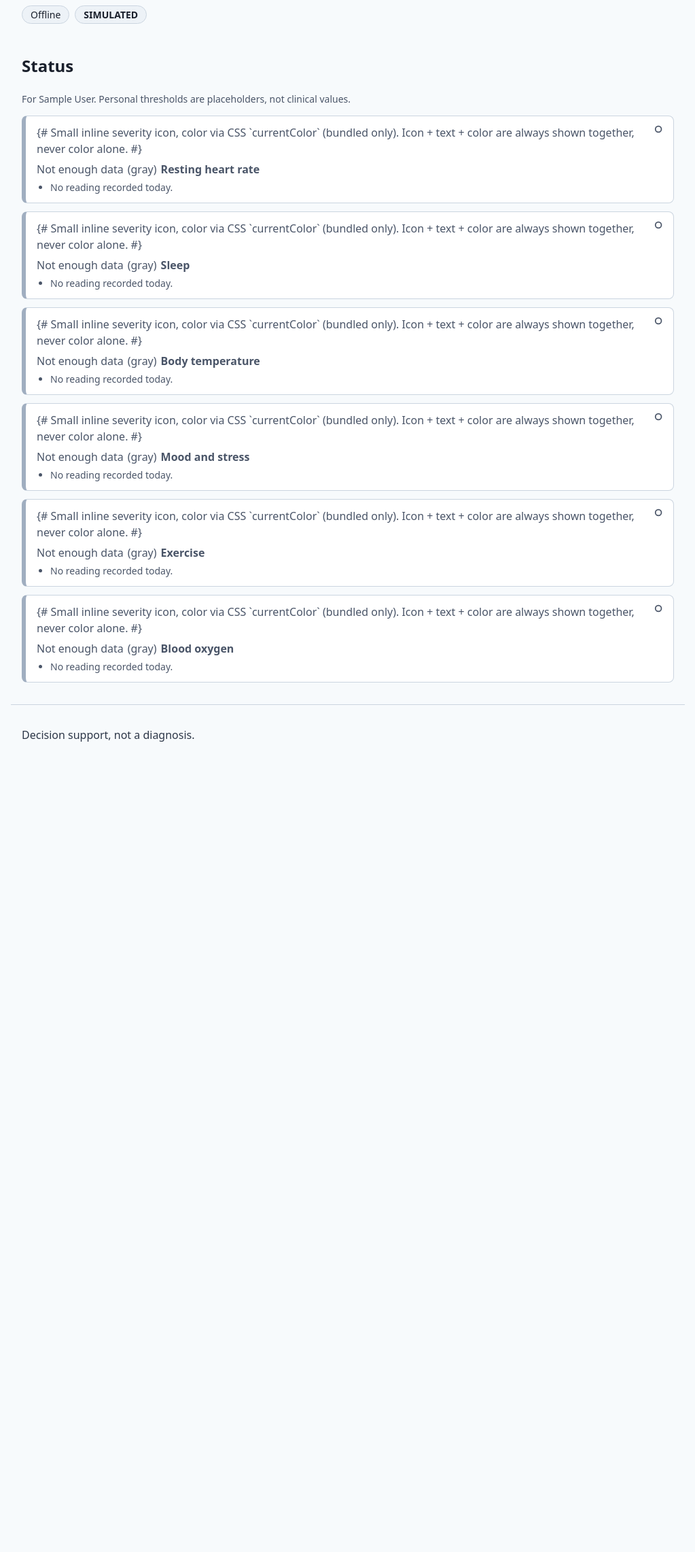
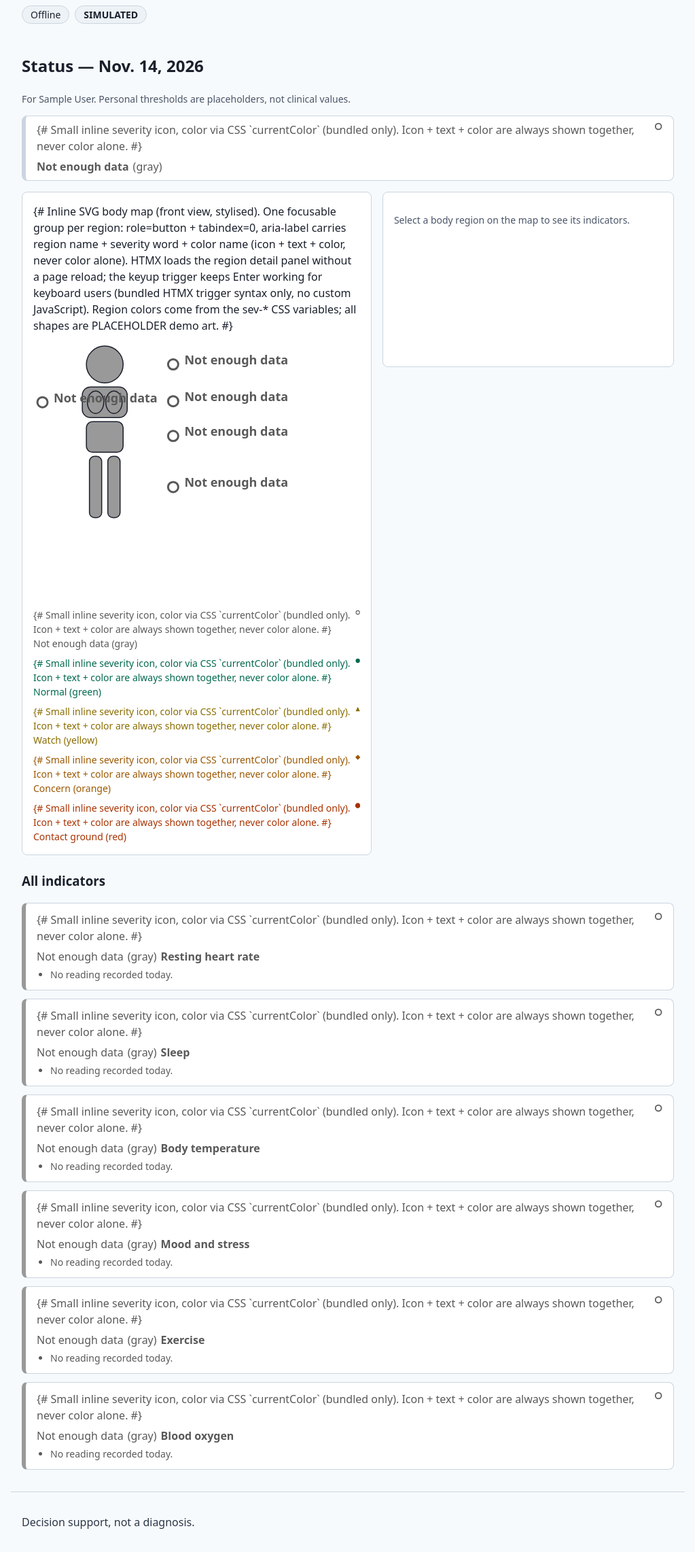
Before and after one commit to SamuelNadutey/AstroPulse, a Django app: page /status/ in a window 1280 px wide. Shown: the part 90-2373 px from the top of the page at 68% size, without its empty margins (128-1151 px from the left). Before the commit the page ends 1181 px from the top, so only its background shows below. Run offline with Django 5.2, Linux system fonts and the light colour scheme; tables that the repository leaves empty hold one stand-in row (values such as "Sample post").

Commit message:
stage-4: interactive body map and status dashboard

```diff
--- a/core/static/core/app.css
+++ b/core/static/core/app.css
@@ -123,13 +123,23 @@ body {
   padding: 0.75rem 1rem;
 }
 
-/* Severity colors: always paired with an icon and a text word above,
-   never color alone (AGENTS.md hard rule 5). */
-.sev-gray { border-left-color: #a0aec0; color: #4a5568; }
-.sev-green { border-left-color: #38a169; color: #276749; }
-.sev-yellow { border-left-color: #d69e2e; color: #975a16; }
-.sev-orange { border-left-color: #dd6b20; color: #9c4221; }
-.sev-red { border-left-color: #c53030; color: #822727; }
+/* Severity palette: Okabe-Ito derived, color-blind-safe placeholder
+   tones (fill for shapes/icons, darker text tone). Severity is always
+   paired with an icon and a text word, never color alone (AGENTS.md
+   hard rule 5). All values are placeholders, not clinical colors. */
+:root {
+  --sev-gray-fill: #999999;   --sev-gray-text: #595959;
+  --sev-green-fill: #009E73;  --sev-green-text: #00694F;
+  --sev-yellow-fill: #E6B800; --sev-yellow-text: #8A6D00;
+  --sev-orange-fill: #E69F00; --sev-orange-text: #9C5700;
+  --sev-red-fill: #D55E00;    --sev-red-text: #A83200;
+}
+
+.sev-gray { border-left-color: var(--sev-gray-fill); color: var(--sev-gray-text); --region-color: var(--sev-gray-fill); }
+.sev-green { border-left-color: var(--sev-green-fill); color: var(--sev-green-text); --region-color: var(--sev-green-fill); }
+.sev-yellow { border-left-color: var(--sev-yellow-fill); color: var(--sev-yellow-text); --region-color: var(--sev-yellow-fill); }
+.sev-orange { border-left-color: var(--sev-orange-fill); color: var(--sev-orange-text); --region-color: var(--sev-orange-fill); }
+.sev-red { border-left-color: var(--sev-red-fill); color: var(--sev-red-text); --region-color: var(--sev-red-fill); }
 
 .status-row-head {
   display: flex;
@@ -162,3 +172,112 @@ body {
   padding-left: 1.25rem;
   font-size: 0.875rem;
 }
+
+/* Status dashboard: body map + detail panel (CSS grid, mobile-friendly). */
+.dashboard {
+  display: grid;
+  grid-template-columns: minmax(0, 1.2fr) minmax(0, 1fr);
+  gap: 1rem;
+  align-items: start;
+  margin-bottom: 1.5rem;
+}
+
+@media (max-width: 48rem) {
+  .dashboard {
+    grid-template-columns: 1fr;
+  }
+}
+
+.dashboard-map,
+.dashboard-panel {
+  border: 1px solid #cbd5e0;
+  border-radius: 0.5rem;
+  background: #ffffff;
+  padding: 1rem;
+}
+
+.dashboard-panel {
+  min-height: 14rem;
+}
+
+.bodymap {
+  width: 100%;
+  height: auto;
+  max-width: 32rem;
+  display: block;
+}
+
+.bm-region {
+  cursor: pointer;
+}
+
+.bm-region .bm-shape {
+  fill: var(--region-color, #a0aec0);
+  stroke: #1a202c;
+  stroke-width: 1;
+}
+
+.bm-region:focus {
+  outline: 3px solid #2b6cb0;
+}
+
+.bm-label-text {
+  fill: currentColor;
+  font-size: 12px;
+  font-weight: 600;
+}
+
+.bm-legend {
+  list-style: none;
+  display: flex;
+  flex-wrap: wrap;
+  gap: 0.5rem 1rem;
+  margin: 0.75rem 0 0;
+  padding: 0;
+  font-size: 0.875rem;
+}
+
+.overall-banner {
+  display: flex;
+  align-items: center;
+  flex-wrap: wrap;
+  gap: 0.375rem;
+  border: 1px solid #cbd5e0;
+  border-left-width: 6px;
+  border-radius: 0.5rem;
+  background: #ffffff;
+  padding: 0.5rem 1rem;
+  margin-bottom: 1rem;
+}
+
+.region-detail-head,
+.region-indicator-head {
+  display: flex;
+  align-items: center;
+  flex-wrap: wrap;
+  gap: 0.375rem;
+}
+
+.region-detail-head .region-title {
+  margin: 0;
+  font-size: 1.05rem;
+}
+
+.region-indicator {
+  border: 1px solid #cbd5e0;
+  border-left-width: 5px;
+  border-radius: 0.5rem;
+  padding: 0.5rem 0.75rem;
+  margin-top: 0.5rem;
+}
+
+.region-indicator-label {
+  font-size: 0.95rem;
+}
+
+.trend-link {
+  display: inline-block;
+  margin-top: 0.25rem;
+  font-size: 0.875rem;
+  color: #2b6cb0;
+}
--- /dev/null
+++ b/core/templates/core/_bodymap.html
@@ -0,0 +1,39 @@
+{# Inline SVG body map (front view, stylised). One focusable group per
+   region: role=button + tabindex=0, aria-label carries region name +
+   severity word + color name (icon + text + color, never color alone).
+   HTMX loads the region detail panel without a page reload; the keyup
+   trigger keeps Enter working for keyboard users (bundled HTMX trigger
+   syntax only, no custom JavaScript). Region colors come from the
+   sev-* CSS variables; all shapes are PLACEHOLDER demo art. #}
+<svg class="bodymap" viewBox="0 0 320 260" role="group" aria-label="Body map: indicator severity by body region">
+  {% for region in regions %}
+  <g id="bm-{{ region.name }}"
+     class="bm-region sev-{{ region.severity }}"
+     role="button"
+     tabindex="0"
+     aria-label="{{ region.label }} — {{ region.display.word }} ({{ region.severity }})"
+     hx-get="{% url 'core:region_detail' region.name %}?date={{ date|date:'Y-m-d' }}"
+     hx-target="#region-panel"
+     hx-swap="innerHTML"
+     hx-trigger="click, keyup[key==='Enter']">
+    {% if region.name == "head" %}
+    <circle class="bm-shape" cx="70" cy="30" r="18"/>
+    <g class="bm-label" transform="translate(130,23)">{% include "core/_severity_icon.html" with shape=region.display.shape only %}<text class="bm-label-text" x="18" y="7">{{ region.display.word }}</text></g>
+    {% elif region.name == "chest" %}
+    <rect class="bm-shape" x="48" y="52" width="44" height="30" rx="8"/>
+    <g class="bm-label" transform="translate(130,59)">{% include "core/_severity_icon.html" with shape=region.display.shape only %}<text class="bm-label-text" x="18" y="7">{{ region.display.word }}</text></g>
+    {% elif region.name == "lungs" %}
+    <ellipse class="bm-shape" cx="61" cy="67" rx="8" ry="11"/>
+    <ellipse class="bm-shape" cx="79" cy="67" rx="8" ry="11"/>
+    <g class="bm-label" transform="translate(2,60)">{% include "core/_severity_icon.html" with shape=region.display.shape only %}<text class="bm-label-text" x="18" y="7">{{ region.display.word }}</text></g>
+    {% elif region.name == "torso" %}
+    <rect class="bm-shape" x="52" y="86" width="36" height="30" rx="6"/>
+    <g class="bm-label" transform="translate(130,93)">{% include "core/_severity_icon.html" with shape=region.display.shape only %}<text class="bm-label-text" x="18" y="7">{{ region.display.word }}</text></g>
+    {% else %}
+    <rect class="bm-shape" x="55" y="120" width="12" height="60" rx="5"/>
+    <rect class="bm-shape" x="73" y="120" width="12" height="60" rx="5"/>
+    <g class="bm-label" transform="translate(130,143)">{% include "core/_severity_icon.html" with shape=region.display.shape only %}<text class="bm-label-text" x="18" y="7">{{ region.display.word }}</text></g>
+    {% endif %}
+  </g>
+  {% endfor %}
+</svg>
--- a/core/templates/core/status.html
+++ b/core/templates/core/status.html
@@ -1,13 +1,40 @@
 {% extends "core/base.html" %}
 {% block title %}Status{% endblock %}
 {% block content %}
-<h2>Status</h2>
+<h2>Status{% if date %} — {{ date }}{% endif %}</h2>
 {% if crew is None %}
 <p>No data yet. Complete a <a href="{% url 'core:checkin' %}">daily check-in</a> first.</p>
 {% else %}
-<p class="placeholder-note">
-  For {{ crew }}. Personal thresholds are placeholders, not clinical values.
-</p>
+<p class="placeholder-note">For {{ crew }}. Personal thresholds are placeholders, not clinical values.</p>
+{# Overall banner: worst severity with icon + text + color. #}
+<div class="overall-banner sev-{{ overall.severity }}" role="status">
+  <span class="sev-icon" aria-hidden="true">{% include "core/_severity_icon.html" with shape=overall.shape only %}</span>
+  <strong class="overall-word">{{ overall.word }}</strong>
+  <span class="sev-name">({{ overall.severity }})</span>
+  {% if overall.is_simulated %}<span class="badge-simulated">SIMULATED</span>{% endif %}
+</div>
+
+<div class="dashboard">
+  <section class="dashboard-map" aria-label="Body map">
+    {% include "core/_bodymap.html" %}
+    <ul class="bm-legend" aria-label="Severity legend">
+      {% for item in legend %}
+      <li class="sev-{{ item.severity }}">
+        <span class="sev-icon" aria-hidden="true">{% include "core/_severity_icon.html" with shape=item.shape only %}</span>
+        {{ item.word }} ({{ item.severity }})
+      </li>
+      {% endfor %}
+    </ul>
+  </section>
+  <section class="dashboard-panel" aria-label="Region detail">
+    <div id="region-panel">
+      <p class="placeholder-note">Select a body region on the map to see its indicators.</p>
+    </div>
+  </section>
+</div>
+
+{# No-JS fallback: the full per-indicator list (Stage 3 output). #}
+<h3>All indicators</h3>
 <div class="status-list">
   {% for entry in entries %}
   <section class="status-row sev-{{ entry.result.severity }}">
@@ -15,7 +42,7 @@
       <span class="sev-icon" aria-hidden="true">{% include "core/_severity_icon.html" with shape=entry.display.shape only %}</span>
       <span class="sev-word">{{ entry.display.word }}</span>
       <span class="sev-name">({{ entry.result.severity }})</span>
-      <h3 class="status-label">{{ entry.label }}</h3>
+      <h4 class="status-label">{{ entry.label }}</h4>
       {% if entry.value is not None %}
       <span class="status-value">{{ entry.value }} {{ entry.unit }}</span>
       {% endif %}
--- a/core/urls.py
+++ b/core/urls.py
@@ -10,4 +10,6 @@ urlpatterns = [
     path("checkin/", views.checkin, name="checkin"),
     path("checkin/fields/", views.checkin_fields, name="checkin_fields"),
     path("status/", views.status, name="status"),
+    path("region/<str:region>/", views.region_detail, name="region_detail"),
+    path("trend/<str:indicator_key>/", views.trend, name="trend"),
 ]
--- a/core/views.py
+++ b/core/views.py
@@ -7,13 +7,26 @@ environment switcher. Every page inherits the footer:
 No engine math lives here: status results come from core.services
 (run_status_for), which calls the pure engine.
 """
+from django.http import Http404
 from django.db import transaction
 from django.shortcuts import redirect, render
 from django.utils import timezone
+from django.utils.dateparse import parse_date
 
 from core.forms import CheckInForm
 from core.models import CheckIn, CrewMember, Reading
-from core.services import run_status_for
+from core.services import (
+    REGION_LABELS,
+    SEVERITY_GREEN,
+    SEVERITY_GRAY,
+    SEVERITY_ORANGE,
+    SEVERITY_RED,
+    SEVERITY_YELLOW,
+    load_indicators,
+    region_statuses,
+    run_status_for,
+    worst_severity,
+)
 
 # Single local crew member for real (non-simulated) check-ins until the
 # dashboard/auth stage introduces profiles. Demo seeding creates its own
@@ -44,6 +57,56 @@ def _current_crew():
         .first()
     )
     return latest.crew_member if latest else CrewMember.objects.first()
+
+
+def _clean_date(raw):
+    """Parse a ?date= query parameter for the dashboard.
+
+    Invalid or future dates fall back to today: the dashboard describes the
+    present, and past dates exist so a seeded demo scenario can be reviewed
+    day by day.
+    """
+    today = timezone.localdate()
+    parsed = parse_date(raw) if raw else None
+    if parsed is None or parsed > today:
+        return today
+    return parsed
+
+
+def _overall(entries):
+    """Overall banner info: the worst severity across all indicators."""
+    if not entries:
+        return {
+            "severity": SEVERITY_GRAY,
+            **SEVERITY_DISPLAY[SEVERITY_GRAY],
+            "is_simulated": False,
+        }
+    severity = worst_severity([e["result"].severity for e in entries])
+    word = (
+        "All indicators normal"
+        if severity == SEVERITY_GREEN
+        else SEVERITY_DISPLAY[severity]["word"]
+    )
+    return {
+        "severity": severity,
+        "word": word,
+        "shape": SEVERITY_DISPLAY[severity]["shape"],
+        "is_simulated": any(e["is_simulated"] for e in entries),
+    }
+
+
+def _legend():
+    """Legend items in severity order (icon + word + color, never color alone)."""
+    return [
+        {"severity": severity, **SEVERITY_DISPLAY[severity]}
+        for severity in (
+            SEVERITY_GRAY,
+            SEVERITY_GREEN,
+            SEVERITY_YELLOW,
+            SEVERITY_ORANGE,
+            SEVERITY_RED,
+        )
+    ]
 
 
 def home(request):
@@ -101,12 +164,74 @@ def checkin_fields(request):
 
 
 def status(request):
-    """Status placeholder page: severity icon + text + color per indicator."""
+    """Status dashboard: body map + region detail panel + overall banner.
+
+    ?date=YYYY-MM-DD reviews a past day (placeholder demo support, e.g. the
+    seeded drift_day6 scenario); invalid or future dates fall back to today.
+    """
     crew = _current_crew()
-    context = {"entries": [], "crew": crew}
+    date = _clean_date(request.GET.get("date"))
+    context = {
+        "entries": [],
+        "regions": [],
+        "legend": _legend(),
+        "overall": _overall([]),
+        "crew": crew,
+        "date": date,
+    }
     if crew is not None:
-        entries = run_status_for(crew, timezone.localdate())
+        entries = run_status_for(crew, date)
         for entry in entries:
             entry["display"] = SEVERITY_DISPLAY[entry["result"].severity]
         context["entries"] = entries
+        context["regions"] = region_statuses(entries)
+        for region in context["regions"]:
+            region["display"] = SEVERITY_DISPLAY[region["severity"]]
+        context["overall"] = _overall(entries)
     return render(request, "core/status.html", context)
+
+
+def region_detail(request, region: str):
+    """HTMX partial: detail panel for one body region.
+
+    Shows today's (or the selected ?date=) value, severity icon + text +
+    color and reasons for each indicator mapped to the region, plus a
+    "View trend" link per indicator (trend charts arrive in Stage 5).
+    """
+    if region not in REGION_LABELS:
+        raise Http404(f"Unknown body region: {region}")
+    crew = _current_crew()
+    date = _clean_date(request.GET.get("date"))
+    region_info = {
+        "name": region,
+        "label": REGION_LABELS[region],
+        "severity": SEVERITY_GRAY,
+        "entries": [],
+        "is_simulated": False,
+    }
+    if crew is not None:
+        entries = run_status_for(crew, date)
+        regions = region_statuses(entries)
+        region_info = next(r for r in regions if r["name"] == region)
+        region_info["label"] = REGION_LABELS[region]
+        for entry in region_info["entries"]:
+            entry["display"] = SEVERITY_DISPLAY[entry["result"].severity]
+        region_info["is_simulated"] = any(
+            e["is_simulated"] for e in region_info["entries"]
+        )
+    region_info["display"] = SEVERITY_DISPLAY[region_info["severity"]]
+    return render(
+        request,
+        "core/_region_detail.html",
+        {"region": region_info, "date": date},
+    )
+
+
+def trend(request, indicator_key: str):
+    """Placeholder page for one indicator's trend (charts arrive in Stage 5)."""
+    config = next(
+        (c for c in load_indicators() if c["key"] == indicator_key), None
+    )
+    if config is None:
+        raise Http404(f"Unknown indicator: {indicator_key}")
+    return render(request, "core/trend.html", {"indicator": config})
```
Also changed, not shown: core/services.py (+72 -1 lines), core/templates/core/_region_detail.html (added, +36 -0 lines), core/templates/core/trend.html (added, +9 -0 lines), docs/PROGRESS.md (+64 -9 lines), tests/test_bodymap.py (added, +197 -0 lines).
